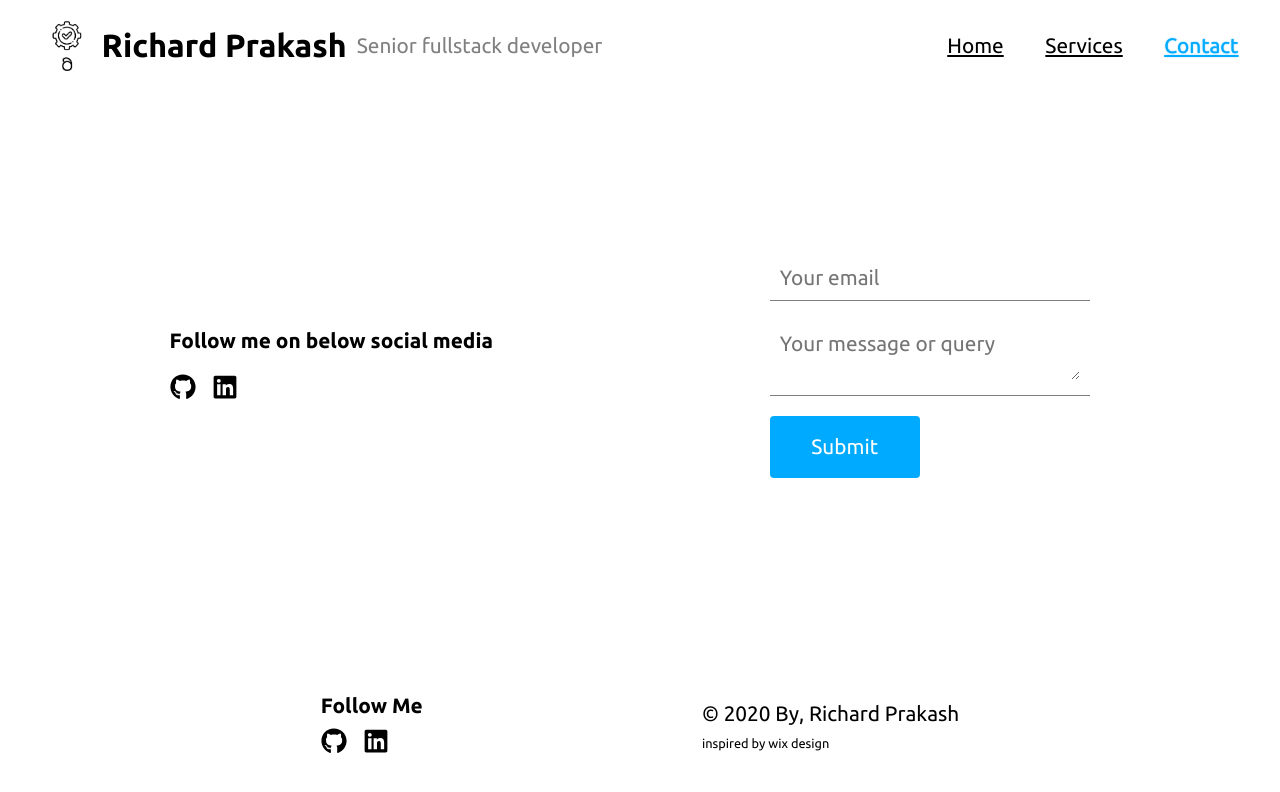
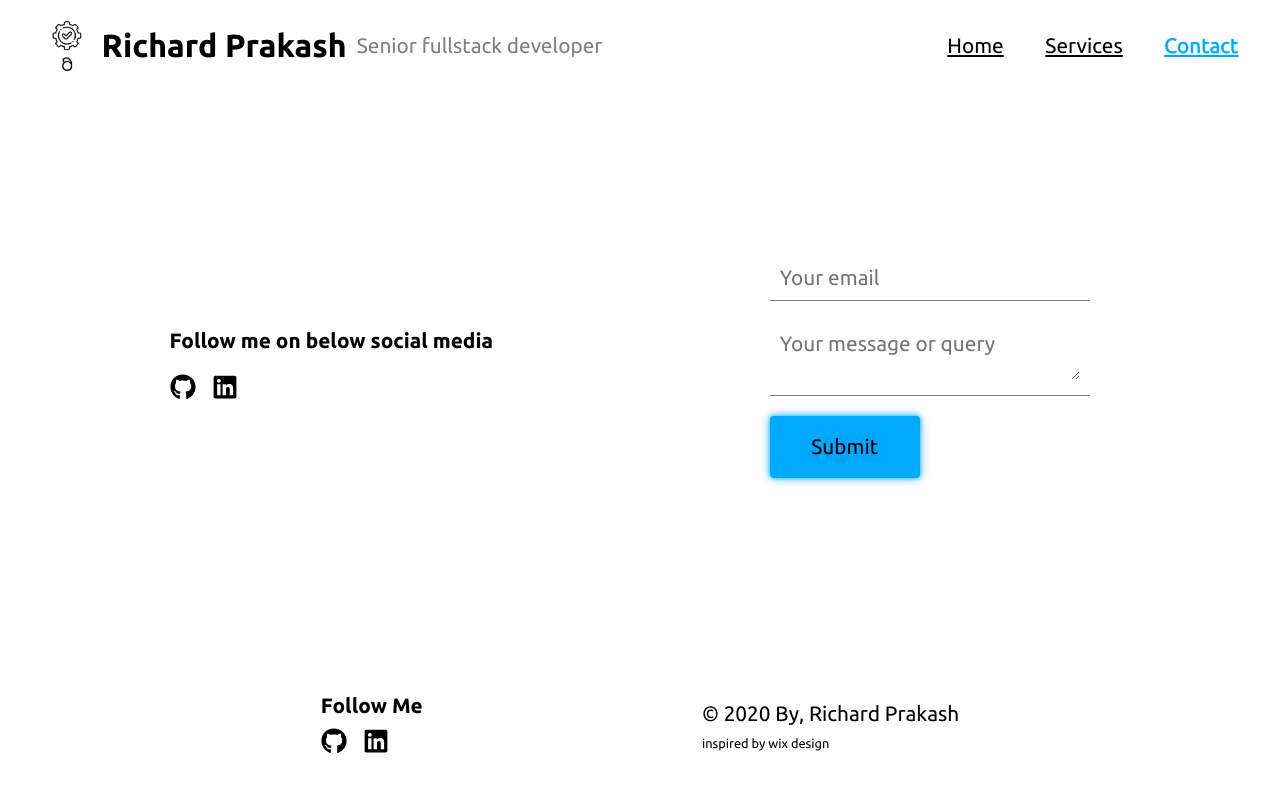
Before and after one commit to richrd77/Portfolio, an Angular app: page /contact in a window 1280 px wide. In both pictures the pointer is over the input "Submit". Shown: the top 792 px of the page. Built offline with nearby package versions, Linux system fonts and the light colour scheme.

Commit message:
added shadows

```diff
--- a/src/app/components/contact/contact.component.scss
+++ b/src/app/components/contact/contact.component.scss
@@ -70,13 +70,26 @@ div.contact-wrapper {
             }
             > input {
                 padding: 0.9em 2em;
-                background-color: var(--accent-color);
-                color: var(--bg-color);
+                background-color: transparent;
+                color: var(--accent-color);
+                border: 1px solid var(--accent-color);
                 cursor: pointer;
                 border: transparent;
                 font-size: inherit;
                 font-family: inherit;
                 border-radius: 4px;
+                box-shadow:
+                    0 0 4px 0 rgb(0 170 255 / 70%),
+                    0 0 8px 0 rgb(0 170 255 / 50%),
+                    0 0 12px 0 rgb(0 170 255 / 30%);
+                text-shadow:
+                    0 0 4px rgb(0 170 255 / 70%),
+                    0 0 8px rgb(0 170 255 / 50%),
+                    0 0 12px rgb(0 170 255 / 30%);
+                &:hover {
+                    background-color: var(--accent-color);
+                    color: var(--color);
+                }
             }
         }
     }
--- a/src/app/components/home/home.component.scss
+++ b/src/app/components/home/home.component.scss
@@ -10,7 +10,7 @@ div.home-wrapper {
     }
     > img.me {
         height: 300px;
-        @media (max-width:400px) {
+        @media (max-width: 400px) {
             height: 200px;
         }
         display: block;
@@ -38,9 +38,17 @@ div.home-wrapper {
             transition: all 0.5s ease-in;
             width: fit-content;
             text-decoration: none;
+            box-shadow:
+                0 0 4px 0 rgb(0 170 255 / 70%),
+                0 0 8px 0 rgb(0 170 255 / 50%),
+                0 0 12px 0 rgb(0 170 255 / 30%);
+            text-shadow:
+                0 0 4px rgb(0 170 255 / 70%),
+                0 0 8px rgb(0 170 255 / 50%),
+                0 0 12px rgb(0 170 255 / 30%);
             &:hover {
                 background-color: var(--accent-color);
-                color: var(--bg-color);
+                color: var(--color);
             }
             @media (max-width: 410px) {
                 font-size: 1rem;
```
